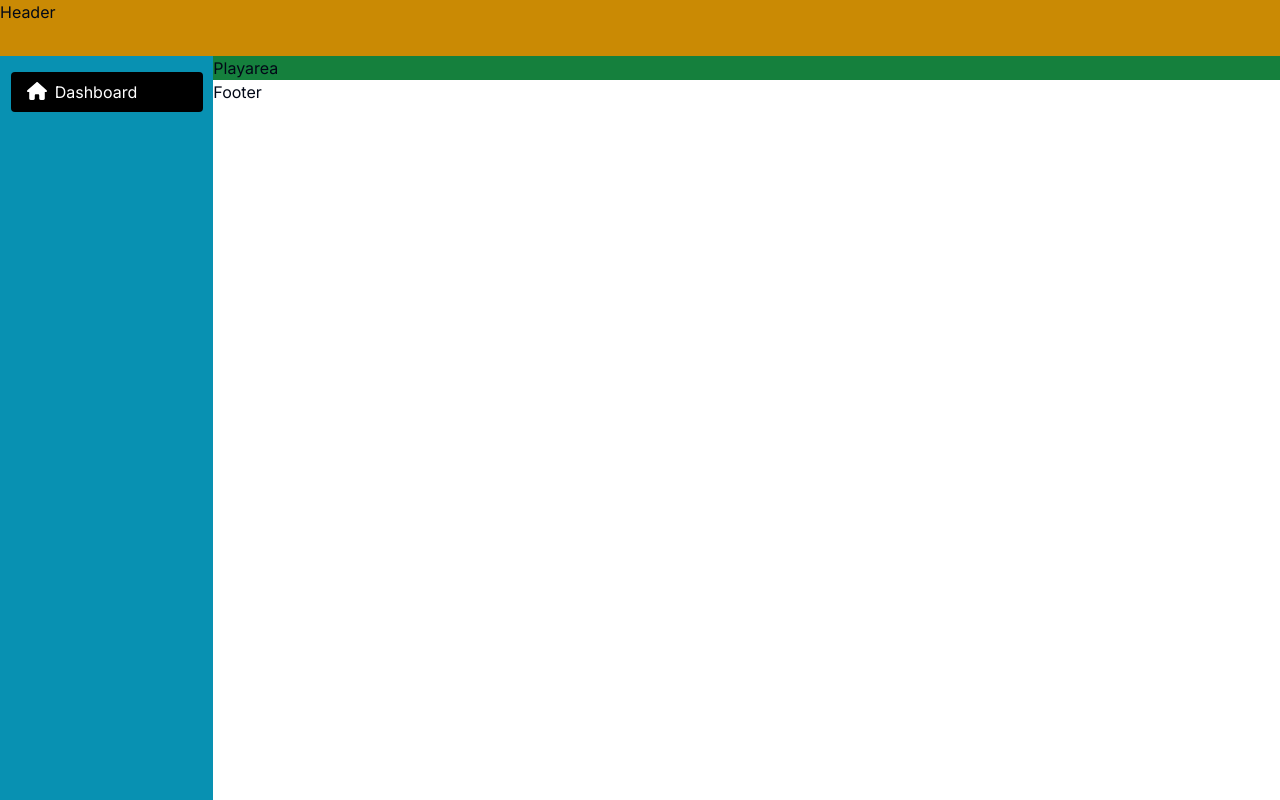
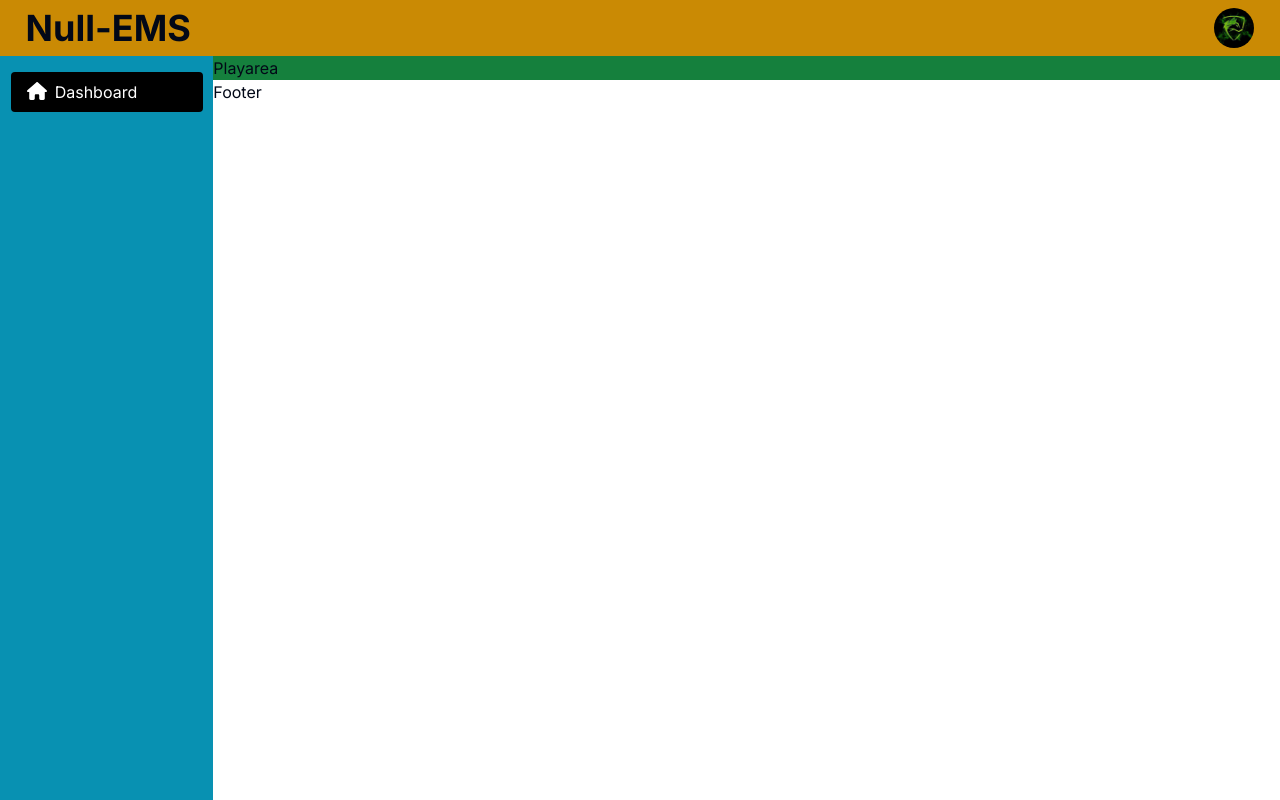
Before and after one commit to DennisRono/nems, a Next.js app: page / in a window 1280 px wide. Built offline with nearby package versions, Linux system fonts and the light colour scheme.

Commit message:
added profile image

```diff
--- a/src/components/Header.tsx
+++ b/src/components/Header.tsx
@@ -1,10 +1,22 @@
+import Image from 'next/image'
+import Link from 'next/link'
 import React from 'react'
+import Fox from '@/assets/images/fox.jpg'
 
 const Header = () => {
   return (
     <div className="h-[56px] w-full bg-yellow-600">
-      <div className="">
-        <h1 className="">Header</h1>
+      <div className="px-[2%] h-full flex items-center justify-between">
+        <div className="">
+          <Link href="/" className="text-4xl font-bold cursor-pointer">
+            Null-EMS
+          </Link>
+        </div>
+        <div className="">
+          <div className="overflow-hidden rounded-full h-10 w-10 cursor-pointer">
+            <Image src={Fox} alt="" />
+          </div>
+        </div>
       </div>
     </div>
   )
--- a/src/components/Sidebar.tsx
+++ b/src/components/Sidebar.tsx
@@ -16,7 +16,7 @@ const Sidebar = () => {
                 />
               </div>
               <div className="">
-                <span className="text-white">Dashboard</span>
+                <span className="text-white select-none">Dashboard</span>
               </div>
             </div>
           </li>
--- a/src/styles/input.scss
+++ b/src/styles/input.scss
@@ -82,3 +82,54 @@
     @apply flex items-start justify-between;
   }
 }
+
+.gradient-text {
+  background-image: linear-gradient(94.67deg, #9935e8, #e85535);
+  -webkit-background-clip: text;
+  -webkit-text-fill-color: transparent;
+}
+
+*,
+::after,
+::before {
+  position: relative;
+  padding: 0;
+  margin: 0;
+  border-style: border-box;
+  -webkit-font-smoothing: inherit;
+}
+
+img {
+  width: 100%;
+  height: 100%;
+  object-fit: cover;
+}
+
+a {
+  text-decoration: none;
+  color: inherit;
+}
+
+li {
+  list-style: none;
+}
+
+table {
+  margin: 1rem 0;
+}
+
+table,
+thead,
+tbody,
+tr,
+td,
+th {
+  border-collapse: collapse;
+  border: 1px solid #000;
+}
+
+tr,
+td,
+th {
+  padding: 5px;
+}
--- a/src/styles/output.scss
+++ b/src/styles/output.scss
@@ -610,8 +610,12 @@ body {
   display: grid;
 }
 
-.h-8 {
-  height: 2rem;
+.h-24 {
+  height: 6rem;
+}
+
+.h-5 {
+  height: 1.25rem;
 }
 
 .h-\[56px\] {
@@ -622,64 +626,50 @@ body {
   height: 100%;
 }
 
-.h-4 {
-  height: 1rem;
+.h-14 {
+  height: 3.5rem;
 }
 
-.h-5 {
-  height: 1.25rem;
+.h-10 {
+  height: 2.5rem;
 }
 
 .min-h-\[calc\(100vh-56px\)\] {
   min-height: calc(100vh - 56px);
 }
 
-.w-8 {
-  width: 2rem;
+.w-24 {
+  width: 6rem;
 }
 
-.w-\[20\%\] {
-  width: 20%;
+.w-5 {
+  width: 1.25rem;
+}
+
+.w-\[90\%\] {
+  width: 90%;
 }
 
 .w-full {
   width: 100%;
 }
 
-.w-4 {
-  width: 1rem;
+.w-14 {
+  width: 3.5rem;
 }
 
-.w-5 {
-  width: 1.25rem;
-}
-
-.w-\[80\%\] {
-  width: 80%;
-}
-
-.w-\[90\%\] {
-  width: 90%;
-}
-
-.flex-1 {
-  flex: 1 1 0%;
+.w-10 {
+  width: 2.5rem;
 }
 
 .cursor-pointer {
   cursor: pointer;
 }
 
-.grid-cols-4 {
-  grid-template-columns: repeat(4, minmax(0, 1fr));
-}
-
-.grid-cols-\[1fr\2c 3fr\] {
-  grid-template-columns: 1fr 3fr;
-}
-
-.grid-cols-\[1fr\2c 4fr\] {
-  grid-template-columns: 1fr 4fr;
+.select-none {
+  -webkit-user-select: none;
+     -moz-user-select: none;
+          user-select: none;
 }
 
 .grid-cols-\[1fr\2c 5fr\] {
@@ -690,12 +680,16 @@ body {
   flex-direction: column;
 }
 
-.items-start {
-  align-items: flex-start;
+.items-center {
+  align-items: center;
 }
 
 .justify-start {
   justify-content: flex-start;
+}
+
+.justify-between {
+  justify-content: space-between;
 }
 
 .gap-2 {
@@ -704,6 +698,14 @@ body {
 
 .gap-4 {
   gap: 1rem;
+}
+
+.overflow-hidden {
+  overflow: hidden;
+}
+
+.rounded-full {
+  border-radius: 9999px;
 }
 
 .rounded-sm {
@@ -725,18 +727,29 @@ body {
   background-color: rgb(21 128 61 / var(--tw-bg-opacity));
 }
 
+.bg-orange-200 {
+  --tw-bg-opacity: 1;
+  background-color: rgb(254 215 170 / var(--tw-bg-opacity));
+}
+
 .bg-yellow-600 {
   --tw-bg-opacity: 1;
   background-color: rgb(202 138 4 / var(--tw-bg-opacity));
 }
 
-.bg-orange-200 {
-  --tw-bg-opacity: 1;
-  background-color: rgb(254 215 170 / var(--tw-bg-opacity));
+.px-4 {
+  padding-left: 1rem;
+  padding-right: 1rem;
 }
 
-.p-2 {
-  padding: 0.5rem;
+.px-\[2\%\] {
+  padding-left: 2%;
+  padding-right: 2%;
+}
+
+.py-2 {
+  padding-top: 0.5rem;
+  padding-bottom: 0.5rem;
 }
 
 .py-4 {
@@ -744,19 +757,18 @@ body {
   padding-bottom: 1rem;
 }
 
-.px-4 {
-  padding-left: 1rem;
-  padding-right: 1rem;
-}
-
-.py-2 {
-  padding-top: 0.5rem;
-  padding-bottom: 0.5rem;
-}
-
 .text-2xl {
   font-size: 1.5rem;
   line-height: 2rem;
+}
+
+.text-4xl {
+  font-size: 2.25rem;
+  line-height: 2.5rem;
+}
+
+.font-bold {
+  font-weight: 700;
 }
 
 .text-white {
@@ -778,6 +790,58 @@ body {
   }
 }
 
+.gradient-text {
+  background-image: linear-gradient(94.67deg, #9935e8, #e85535);
+  -webkit-background-clip: text;
+  -webkit-text-fill-color: transparent;
+}
+
+*,
+::after,
+::before {
+  position: relative;
+  padding: 0;
+  margin: 0;
+  border-style: border-box;
+  -webkit-font-smoothing: inherit;
+}
+
+img {
+  width: 100%;
+  height: 100%;
+  -o-object-fit: cover;
+     object-fit: cover;
+}
+
+a {
+  text-decoration: none;
+  color: inherit;
+}
+
+li {
+  list-style: none;
+}
+
+table {
+  margin: 1rem 0;
+}
+
+table,
+thead,
+tbody,
+tr,
+td,
+th {
+  border-collapse: collapse;
+  border: 1px solid #000;
+}
+
+tr,
+td,
+th {
+  padding: 5px;
+}
+
 .hover\:bg-\[\#242424\]:hover {
   --tw-bg-opacity: 1;
   background-color: rgb(36 36 36 / var(--tw-bg-opacity));
```
Also changed, not shown: src/assets/images/fox.jpg (added), src/assets/images/profile.jpg (added).
